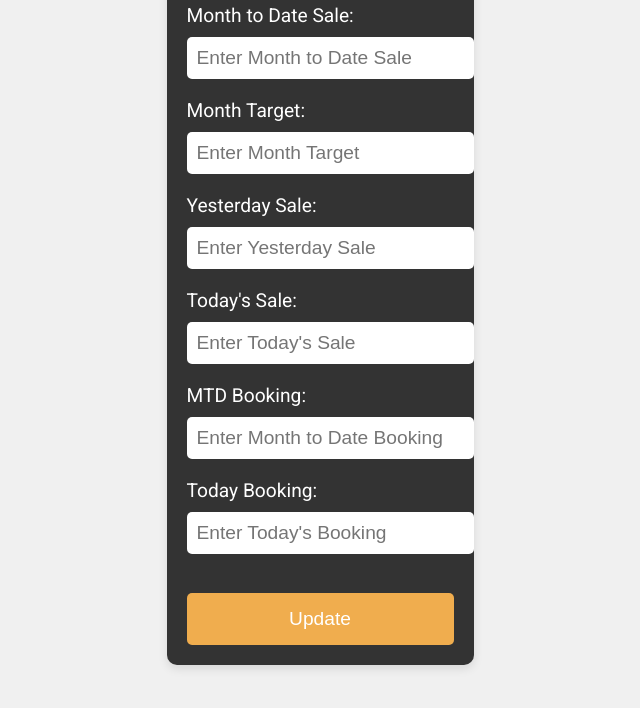
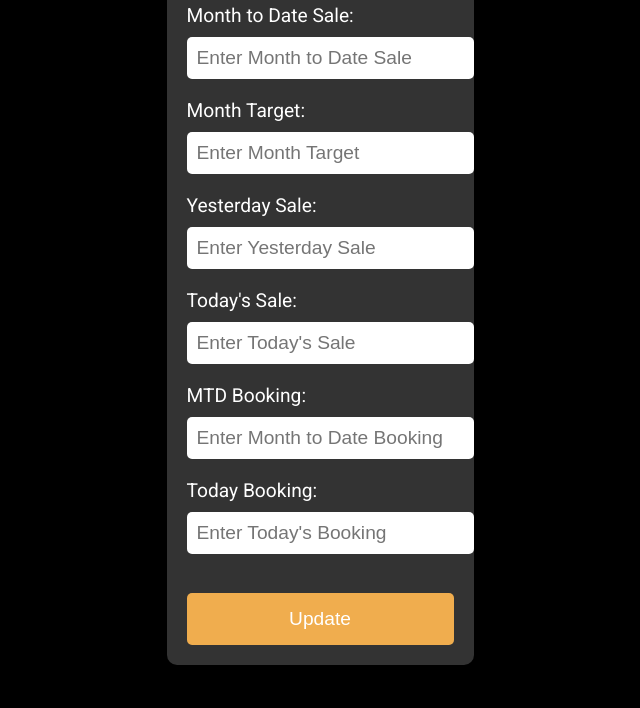
Before and after one commit to Indikul/Signamax, a website: page public/admin.html in a window 1280 px wide. Shown: the part 108-816 px from the top of the page, without its empty margins (320-960 px from the left). Drawn offline with nearby package versions, Linux system fonts and the light colour scheme; no server answers.

Commit message:
Update admin.html

```diff
--- a/public/admin.html
+++ b/public/admin.html
@@ -7,13 +7,14 @@
     <link href="https://fonts.googleapis.com/css2?family=Roboto:wght@400;700&display=swap" rel="stylesheet">
     <style>
         body {
-            background-color: #f0f0f0;
+            background-color: #000000;
             font-family: 'Roboto', sans-serif;
             display: flex;
             flex-direction: column;
             align-items: center;
             justify-content: center;
             height: 100vh;
+            color: #ffffff;
         }
         .container {
             background-color: #333;
@@ -39,6 +40,7 @@
             border-radius: 5px;
             border: none;
             font-size: 1.2em;
+            color: #000;
         }
         button {
             width: 100%;
```
